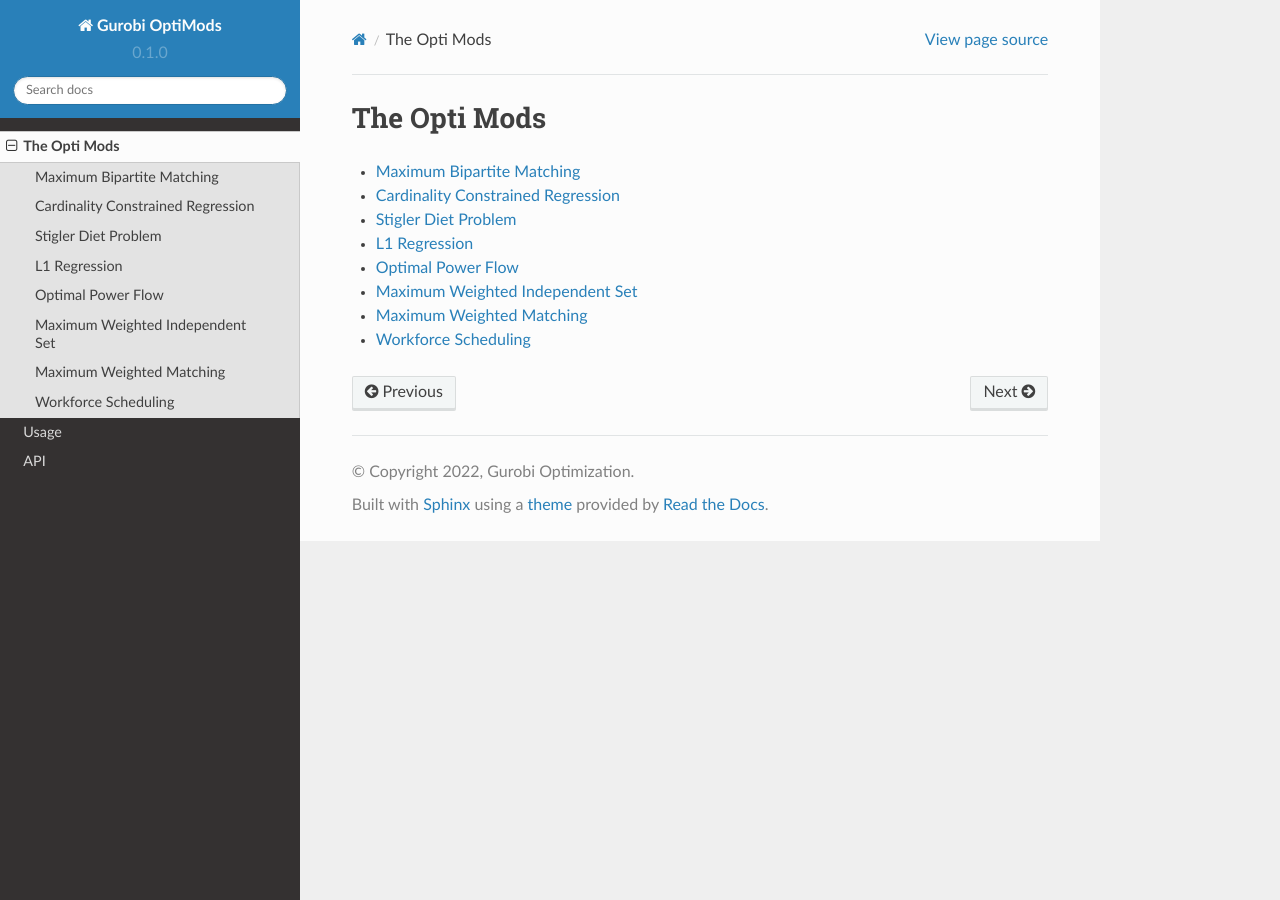
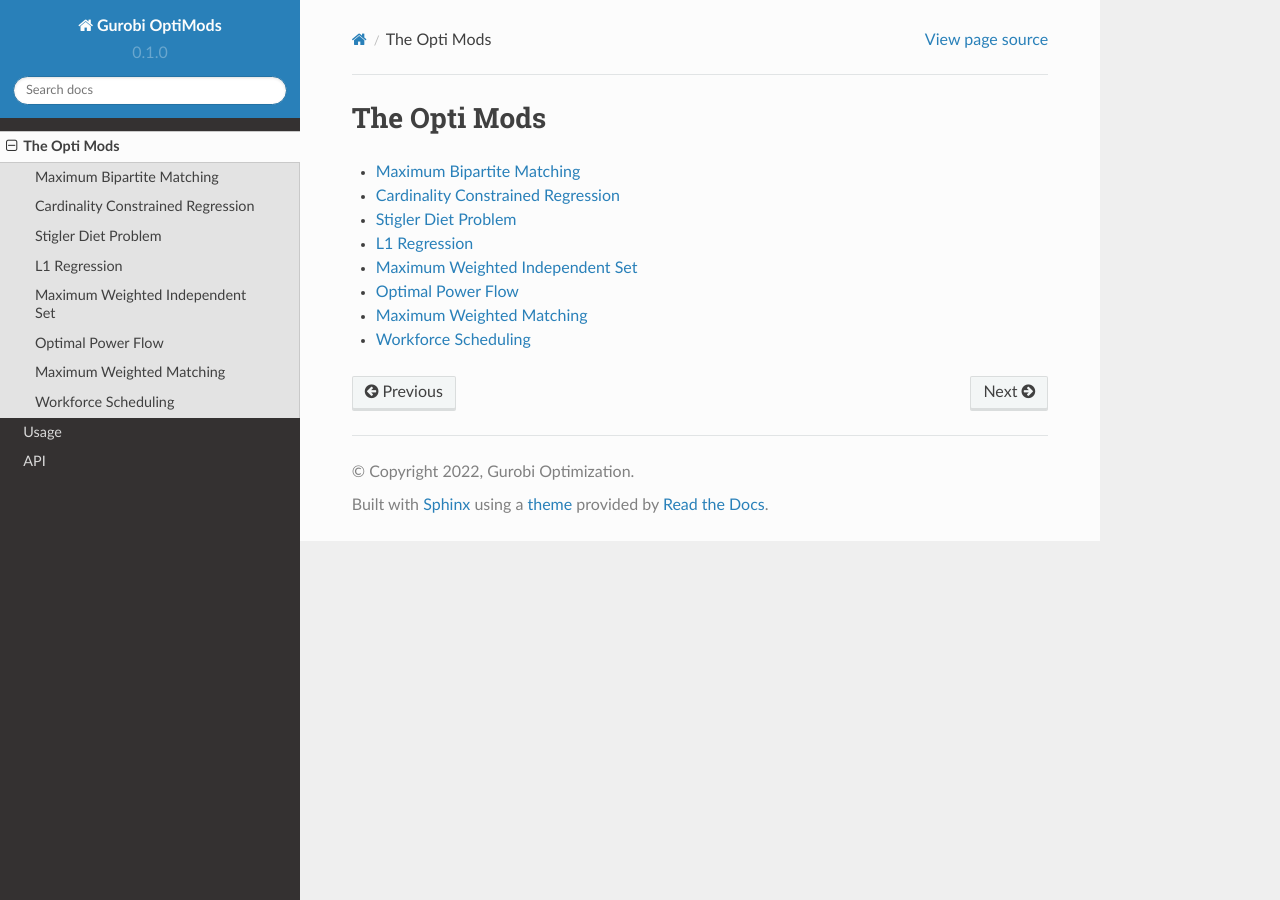
Before and after one commit to Gurobi/gurobi-optimods, a Sphinx documentation site: the page built from docs/source/mods/index.rst, in a window 1280 px wide. Built offline with Sphinx 7.4.7 and the Read the Docs theme 2.0.0, drawn with Linux system fonts in a browser that asks for light colours.

```diff
--- a/docs/source/mods/index.rst
+++ b/docs/source/mods/index.rst
@@ -8,7 +8,7 @@ The Opti Mods
    card-regression
    diet
    l1-regression
+   mwis
    opf/index
-   mwis
    weighted-matching
    workforce
```
